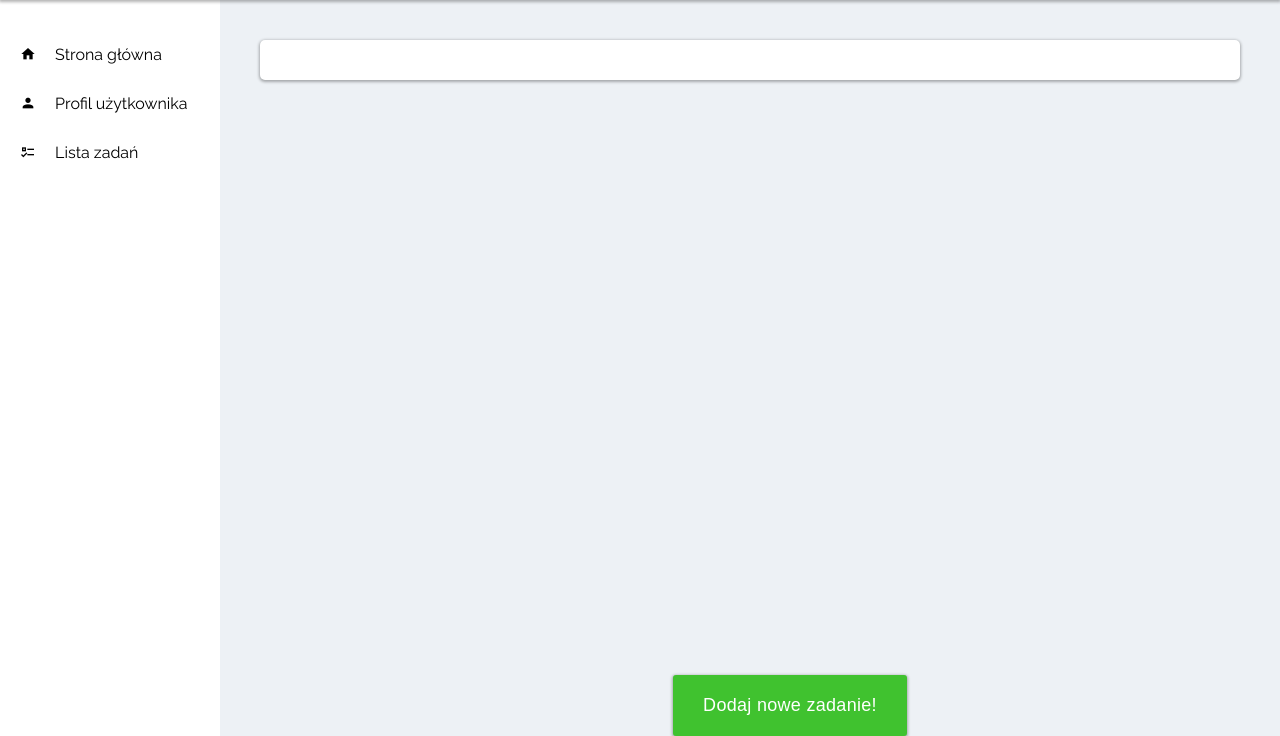
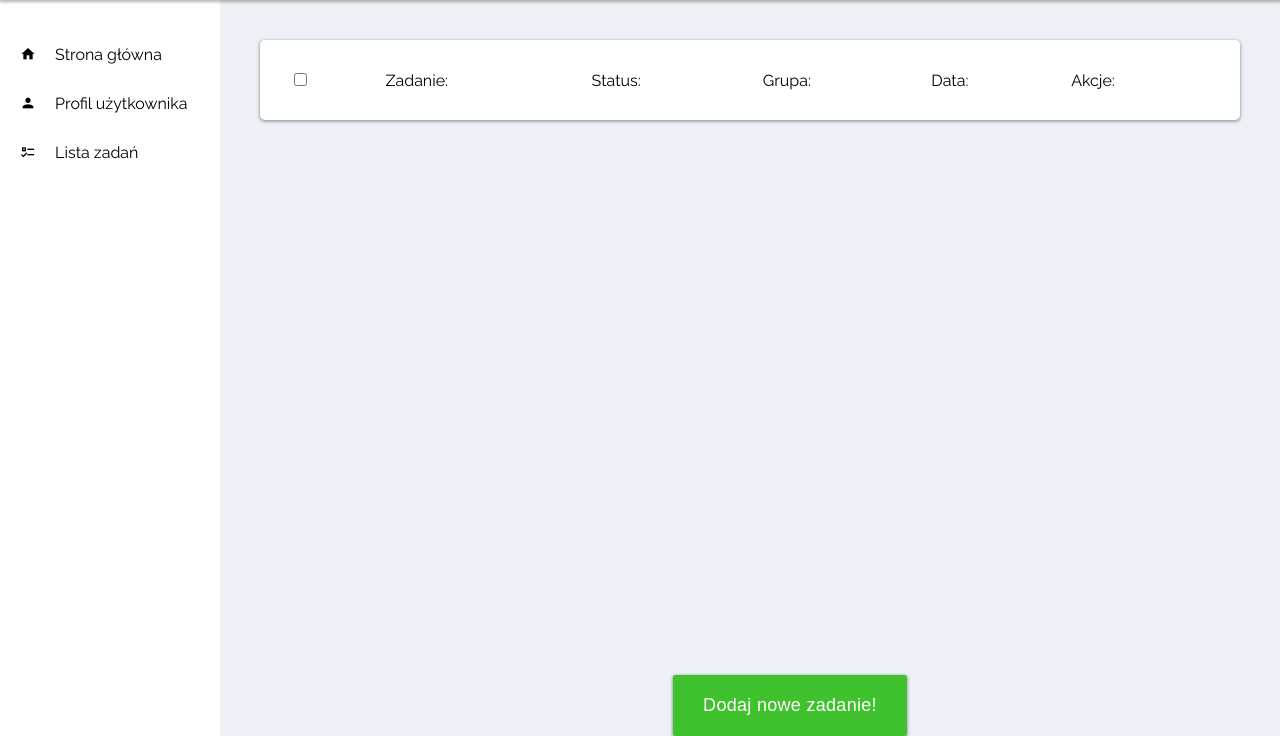
Before and after one commit to KasiaSmolarska/myStat, a PHP site: page /index.php?page=tasks in a window 1280 px wide. Shown: the part 64-800 px from the top of the page. Run offline with PHP 8.4, Linux system fonts and the light colour scheme; the visitor is signed in with stand-in values (Sample User, id 1); data that the repository does not hold is empty; style sheets or scripts are compiled from the project's sources; some libraries are stand-ins or nearby versions.

Commit message:
sortowanie tabeli tasków - start

```diff
--- a/actions/getTasks.php
+++ b/actions/getTasks.php
@@ -1,6 +1,6 @@
 <?php
 
-$tasks = getTask();
+$tasks = getTask($_POST['sort'], $_POST['sortDir']);
 /* $mappedTasks = [];
 
 foreach ($tasks as $task) {
--- a/controllers/tasks.php
+++ b/controllers/tasks.php
@@ -1,6 +1,6 @@
 <?php
 
-function getTask(){
+function getTask($sort, $sortDir){
     return dbQuery("SELECT * FROM task_list WHERE User_id = '" . getLoginId() . "' ORDER BY Date DESC");
 }
 
--- a/templates/ejs/taskTemplate.ejs
+++ b/templates/ejs/taskTemplate.ejs
@@ -1,11 +1,18 @@
 <div class="task">
 
     <table class="task__container">
+    <tr class="task__head">
+        <td><input type="checkbox" id="checkboxAll"></td>
+        <td data-sort="Title">Zadanie:</td>
+        <td data-sort="Status">Status: </td>
+        <td data-sort="Groups">Grupa: </td>
+        <td data-sort="Date">Data: </td>
+        <td colspan="2">Akcje: </td>
+    </tr>
     <% for (var key in data) { %>
         <% if (data.hasOwnProperty(key)) { %>
 
             <% var grupa = data[key]; %>
-
 
 
                 <tr class="task__element" >
@@ -30,6 +37,11 @@
                 </span>
                 </td>
                 <td>
+                    <span class="task__group">
+                    <%= grupa.Groups %>
+                    </span>
+                </td>
+                <td>
                 <span class="task__data">
                     <%= grupa.Date %>
                 </span>
--- a/templates/js/main.js
+++ b/templates/js/main.js
@@ -3,12 +3,43 @@
  *  do poprawnego działania wymaga dowolnego elementu z id 'tasklist'
  */
 function reloadTasks() {
+    var sort = localStorage.getItem('sortBy') || 'ID';
+    var sortDirection = localStorage.getItem('sortDir') || 'ASC';
+
     ajax('getTasks', function (tasks) {
         var div = document.getElementById('tasksList');
         var taskTemplate = document.getElementById('taskTemplate').innerText;
-        div.innerHTML = ejs.render(taskTemplate, { data: tasks });
-        createTabTask(div);
-    });
+        div.innerHTML = ejs.render(taskTemplate, {
+            data: tasks,
+            sort : {
+                'name' : sort,
+                'dir' : sortDirection
+            } });
+        var sortableHeaders = div.querySelectorAll("[data-sort]");
+        for(var i = 0; i < sortableHeaders.length; i++){
+            var sortableHeader = sortableHeaders[i];
+
+            sortableHeader.addEventListener('click', function () {
+
+                if( sort === this.dataset.sort){
+                    if (sortDirection === 'ASC') {
+                        localStorage.setItem('sortDir', 'DESC');
+                    } else{
+                        localStorage.setItem('sortDir', 'ASC');
+                    }
+                } else{
+                    localStorage.setItem('sortDir', 'ASC');
+                }
+
+                localStorage.setItem('sortBy', this.dataset.sort);
+                reloadTasks();
+
+
+            })
+
+        }
+       // createTabTask(div);
+    }, "sort=" + sort + "&sortDir=" + sortDirection);
 }
 
 window.addEventListener('load', function () {
@@ -115,11 +146,11 @@ function submitAddTask(form) {
 
     ajax('addTask', function (ajaxData) {
         if (ajaxData['Status'] !== 'OK') {
-            message.show(ajaxData['Description']);
+            message.show(ajaxData['Description'], "warning");
             return;
         }
 
-        message.show(ajaxData['Description'], "warning");
+        message.show(ajaxData['Description']);
         reloadTasks();
     }, postData)
 }
@@ -129,6 +160,10 @@ function submitAddTask(form) {
 function showNewTask() {
 
     openModal('addNewTask', function (status, modal) {
+        if(status !== "ok"){
+            message.show("zadanie nie zostało dodane!", "warning");
+            return;
+        }
         submitAddTask(modal);
     }, 'Dodaj nowe zadanie!');
 }
--- a/templates/scss/style.scss
+++ b/templates/scss/style.scss
@@ -20,6 +20,13 @@ a{
     box-shadow:$primaryShadow;
     margin-bottom: 40px;
     border-radius: 5px;
+
+    &__head{
+
+        td{
+            border:7px solid #fff;
+        }
+    }
 
     &__container{
         width: 100%;
```
